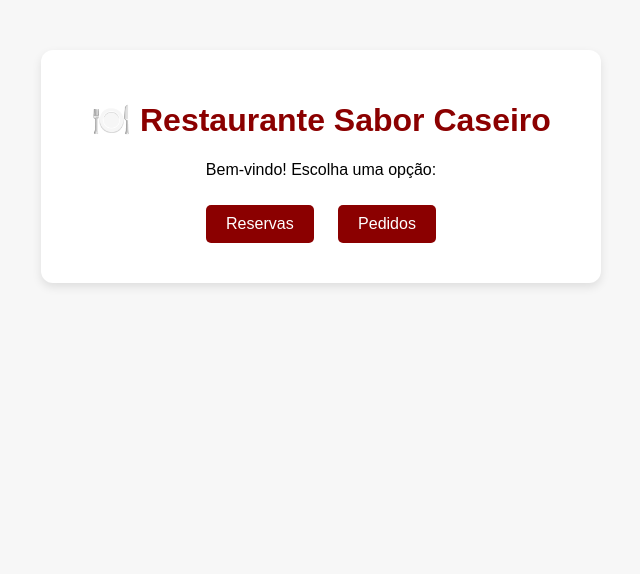
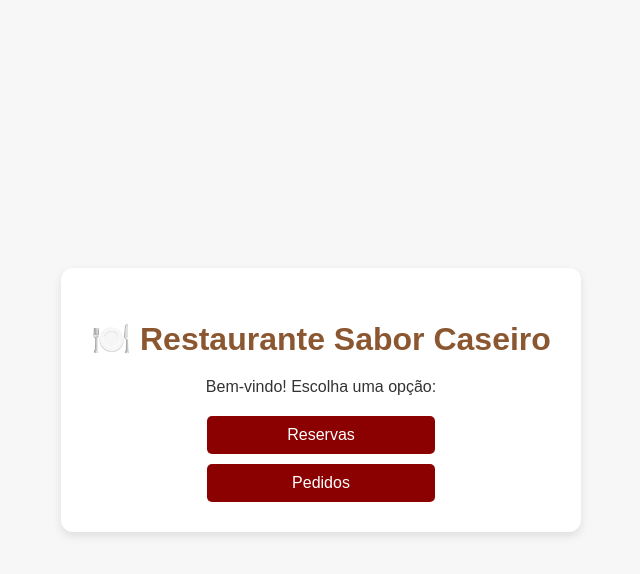
Before and after one commit to leandromrtk/AVClaud, a website: page public/index.html in a window 1280 px wide. Shown: the whole page, without its empty margins (319-959 px from the left). Drawn offline with Linux system fonts and the light colour scheme.

Commit message:
atualização da estrutura do frontend

```diff
--- a/public/style.css
+++ b/public/style.css
@@ -3,20 +3,37 @@ body {
   background: #f7f7f7;
   margin: 0;
   padding: 0;
+  height: 100vh;
+  display: flex;
+  align-items: center;
+  justify-content: center;
 }
 
 .container {
   max-width: 500px;
-    margin: 50px auto;
   background: white;
   padding: 30px;
   border-radius: 12px;
-    box-shadow: 0 4px 10px rgba(0,0,0,0.1);
+  box-shadow: 0 4px 10px rgba(0, 0, 0, 0.1);
   text-align: center;
 }
 
 h1, h2 {
-    color: #8B0000;
+  color: #8a5731;
+  margin-bottom: 20px;
+}
+
+p {
+  margin-bottom: 20px;
+  font-size: 16px;
+  color: #333;
+}
+
+.buttons {
+  display: flex;
+  flex-direction: column;
+  align-items: center;
+  gap: 10px;
 }
 
 form input, form button {
@@ -25,17 +42,25 @@ body {
   margin-bottom: 15px;
   padding: 10px;
   font-size: 16px;
+  box-sizing: border-box;
 }
 
-  form button {
+form button,
+.btn {
   background: #8B0000;
   color: white;
   border: none;
-    cursor: pointer;
   border-radius: 5px;
+  padding: 10px 30px;
+  text-decoration: none;
+  font-size: 16px;
+  transition: background 0.3s ease;
+  min-width: 168px;
+  text-align: center;
 }
 
-  form button:hover {
+form button:hover,
+.btn:hover {
   background: #a80000;
 }
 
@@ -52,17 +77,10 @@ body {
   border-radius: 5px;
 }
 
-  a.back, .btn {
+a.back {
   display: inline-block;
   margin-top: 20px;
   color: #8B0000;
   text-decoration: none;
+  font-weight: bold;
 }
-
-  .btn {
-    padding: 10px 20px;
-    background: #8B0000;
-    color: white;
-    border-radius: 5px;
-    margin: 10px;
-  }
```
Also changed, not shown: public/index.html (line endings or trailing spaces). Lines whose indentation alone changed are shown as unchanged.
